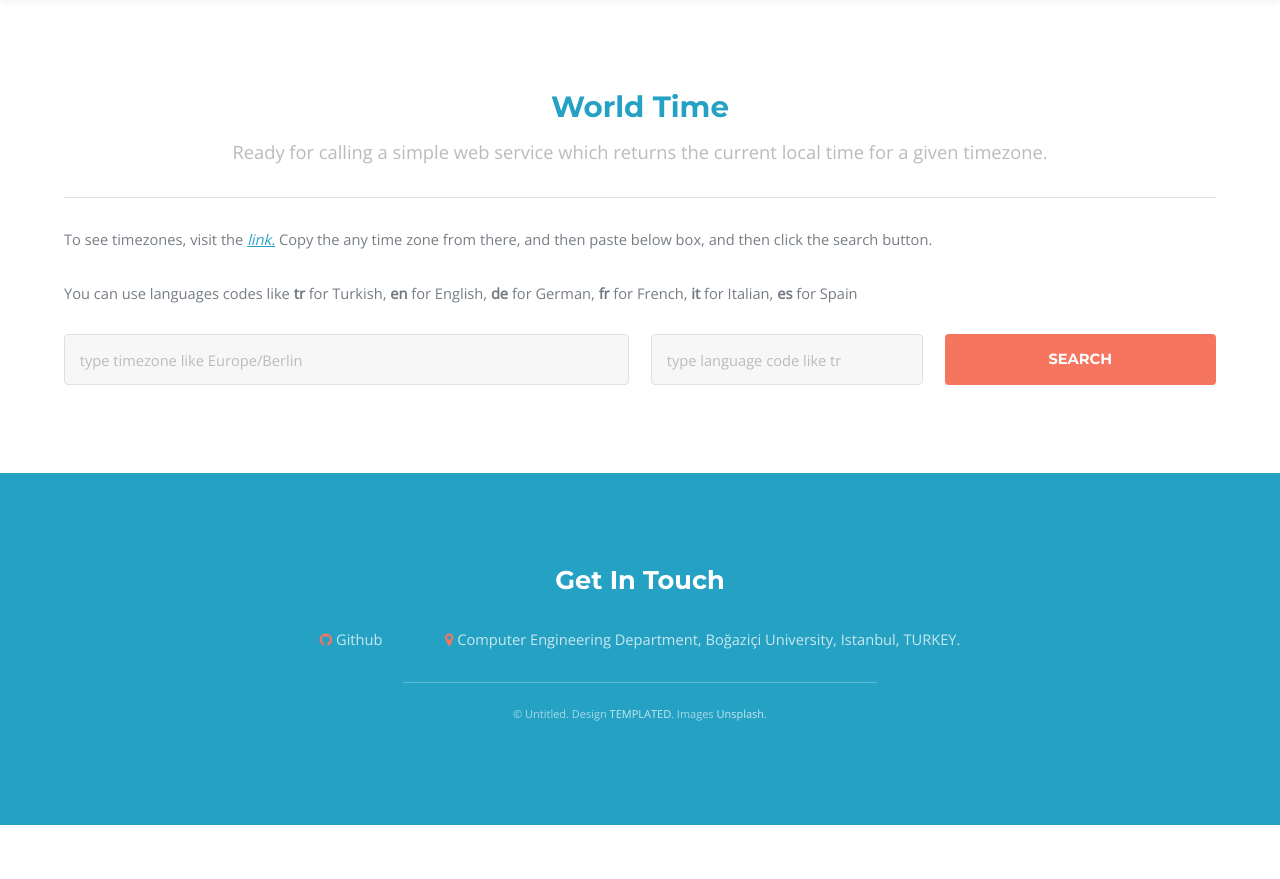
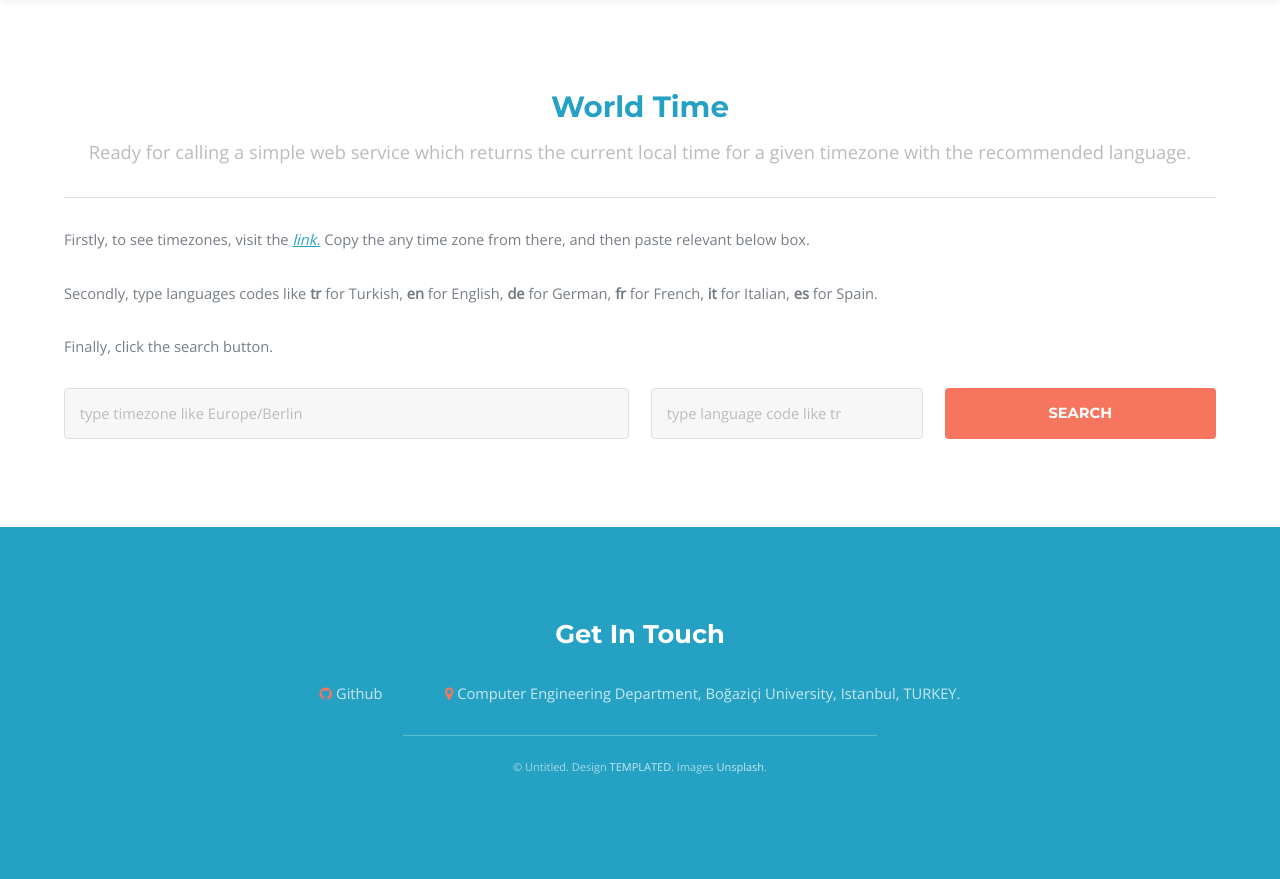
Before and after one commit to bounswe/bounswe2023group6, a Flask app: template practice-app/app/templates/worldtime.html in a window 1280 px wide. Shown: the part 88-967 px from the top of the page. Before the commit the page ends 913 px from the top, so only its background shows below. Run offline with Flask 3, Linux system fonts and the light colour scheme; the template is opened without the code that fills it, so the values that code supplies are empty; parts of the project's set-up code (start-up, migrations or seed data) failed here and were passed over; some libraries are stand-ins or nearby versions.

Commit message:
small changing on frontend world time html

```diff
--- a/practice-app/app/templates/worldtime.html
+++ b/practice-app/app/templates/worldtime.html
@@ -25,7 +25,7 @@
             <header class="align-center">
                 <h1>World Time</h1>
                 <p> Ready for calling a simple web service which returns the current local time for a given
-                    timezone. </p>
+                    timezone with the recommended language. </p>
             </header>
 
 
@@ -34,12 +34,13 @@
                 <hr/>
 
                 <form method="post" action="{{ url_for('worldTime') }}">
-                    <p>To see timezones, visit the <a href="https://timezonedb.com/time-zones" target=”_blank”>
+                    <p>Firstly, to see timezones, visit the <a href="https://timezonedb.com/time-zones" target=”_blank”>
                         <i>link.</i></a>
-                        Copy the any time zone from there, and then paste below box, and then click the search button.
+                        Copy the any time zone from there, and then paste relevant below box.
                     </p>
-                    <p>You can use languages codes like <b>tr</b> for Turkish, <b>en</b> for English, <b>de</b> for
-                        German, <b>fr</b> for French, <b>it</b> for Italian, <b>es</b> for Spain</p>
+                    <p>Secondly, type languages codes like <b>tr</b> for Turkish, <b>en</b> for English, <b>de</b> for
+                        German, <b>fr</b> for French, <b>it</b> for Italian, <b>es</b> for Spain.</p>
+                    <p>Finally, click the search button.</p>
 
                     <div class="row uniform">
                         <div class="6u 12u$(small)">
```
